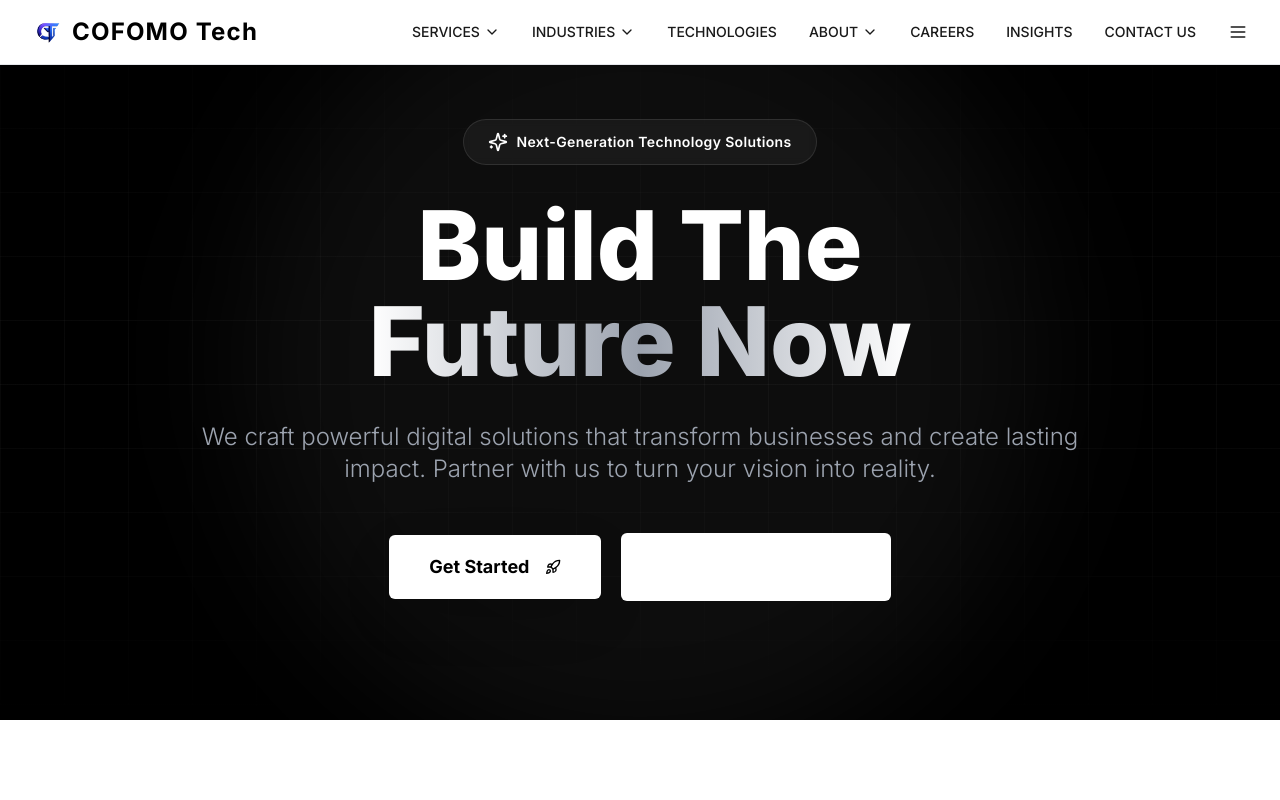
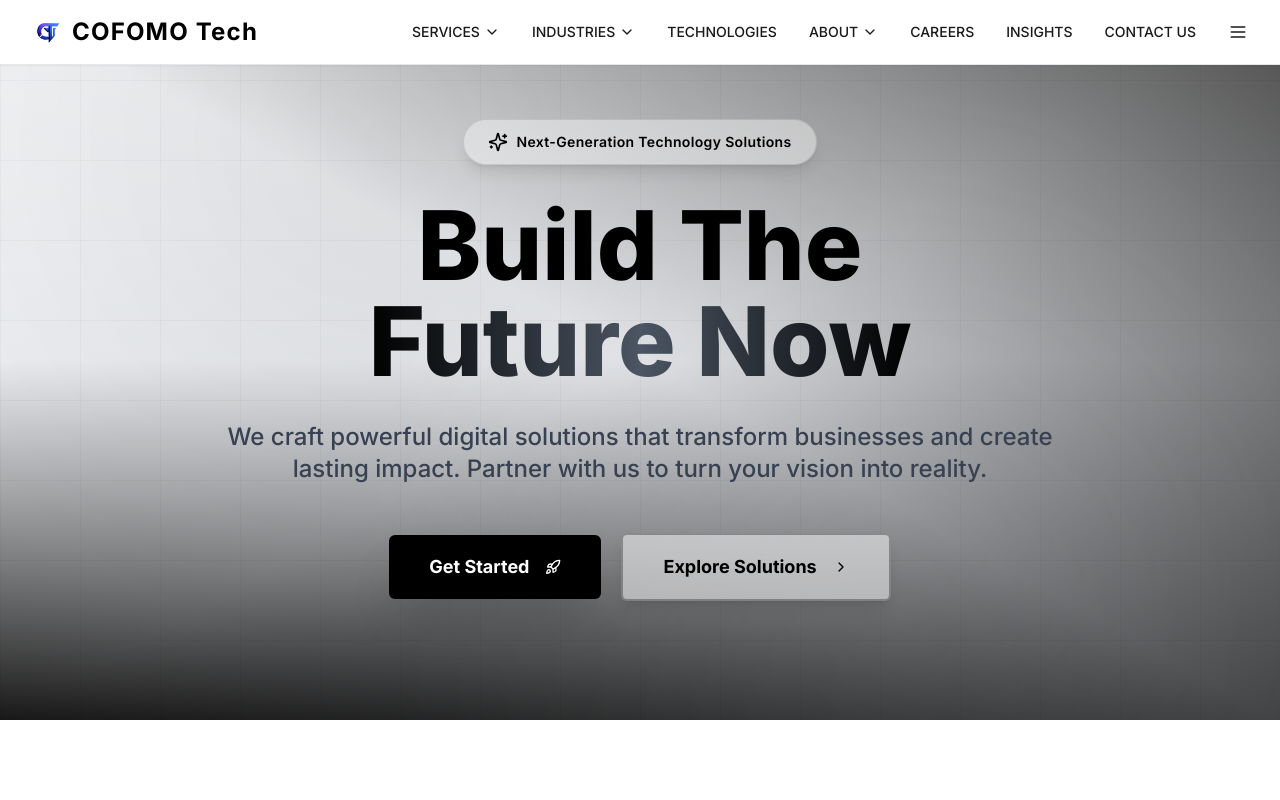
Before and after one commit to ramananagabandi/hyderabad-digital-showcase, a React (Vite) app: page / in a window 1280 px wide. Shown: the top 800 px of the page. Built offline with nearby package versions, Linux system fonts and the light colour scheme.

Commit message:
Update hero section theme

```diff
--- a/src/pages/Index.tsx
+++ b/src/pages/Index.tsx
@@ -42,42 +42,48 @@ const Index = () => {
   return (
     <div className="min-h-screen overflow-hidden bg-background">
       {/* Hero Section */}
-      <section className="relative min-h-[90vh] flex items-center justify-center bg-black overflow-hidden">
-        {/* Animated grid background */}
-        <div className="absolute inset-0 bg-[linear-gradient(to_right,#80808012_1px,transparent_1px),linear-gradient(to_bottom,#80808012_1px,transparent_1px)] bg-[size:64px_64px]"></div>
-        <div className="absolute inset-0 bg-gradient-to-b from-black via-transparent to-black"></div>
+      <section className="relative min-h-[90vh] flex items-center justify-center overflow-hidden bg-gradient-to-br from-white via-gray-100 to-black">
+        {/* Animated gradient overlay */}
+        <div className="absolute inset-0 bg-gradient-to-b from-white/80 via-gray-200/50 to-black/90"></div>
+        <div className="absolute inset-0 bg-gradient-to-tr from-transparent via-gray-300/30 to-black/70"></div>
 
-        {/* Spotlight effect */}
-        <div className="absolute top-1/2 left-1/2 -translate-x-1/2 -translate-y-1/2 w-[800px] h-[800px] bg-white/5 rounded-full blur-3xl"></div>
+        {/* Geometric patterns */}
+        <div className="absolute inset-0 opacity-20">
+          <div className="absolute top-0 left-0 w-full h-full bg-[radial-gradient(circle_at_30%_20%,rgba(0,0,0,0.3)_0%,transparent_50%)]"></div>
+          <div className="absolute bottom-0 right-0 w-full h-full bg-[radial-gradient(circle_at_70%_80%,rgba(255,255,255,0.3)_0%,transparent_50%)]"></div>
+        </div>
+
+        {/* Grid overlay */}
+        <div className="absolute inset-0 bg-[linear-gradient(to_right,#00000008_1px,transparent_1px),linear-gradient(to_bottom,#00000008_1px,transparent_1px)] bg-[size:80px_80px]"></div>
 
         <div className="relative max-w-7xl mx-auto px-4 sm:px-6 lg:px-8 py-20 text-center z-10">
-          <div className="inline-flex items-center gap-2 px-6 py-3 rounded-full bg-white/5 backdrop-blur-sm border border-white/10 mb-8 animate-fade-in">
-            <Sparkles className="w-5 h-5 text-white" />
-            <span className="text-sm font-semibold text-white tracking-wide">Next-Generation Technology Solutions</span>
+          <div className="inline-flex items-center gap-2 px-6 py-3 rounded-full bg-white/40 backdrop-blur-md border border-black/10 mb-8 animate-fade-in shadow-lg">
+            <Sparkles className="w-5 h-5 text-black" />
+            <span className="text-sm font-semibold text-black tracking-wide">Next-Generation Technology Solutions</span>
           </div>
 
-          <h1 className="text-6xl md:text-8xl font-black text-white mb-8 leading-tight animate-slide-up">
-            Build The
+          <h1 className="text-6xl md:text-8xl font-black mb-8 leading-tight animate-slide-up">
+            <span className="text-black">Build The</span>
             <br />
-            <span className="text-transparent bg-clip-text bg-gradient-to-r from-white via-gray-400 to-white">
+            <span className="text-transparent bg-clip-text bg-gradient-to-r from-black via-gray-600 to-black">
               Future Now
             </span>
           </h1>
 
-          <p className="text-xl md:text-2xl text-gray-400 mb-12 max-w-4xl mx-auto leading-relaxed animate-slide-up font-light">
+          <p className="text-xl md:text-2xl text-gray-700 mb-12 max-w-4xl mx-auto leading-relaxed animate-slide-up font-medium">
             We craft powerful digital solutions that transform businesses and create lasting impact.
             Partner with us to turn your vision into reality.
           </p>
 
           <div className="flex flex-col sm:flex-row gap-5 justify-center items-center animate-fade-in">
             <Link to="/contact">
-              <Button size="lg" className="bg-white text-black hover:bg-gray-100 shadow-elegant transition-all duration-500 hover:scale-105 px-10 py-8 text-lg font-bold group">
+              <Button size="lg" className="bg-black text-white hover:bg-gray-800 shadow-xl hover:shadow-2xl transition-all duration-500 hover:scale-105 px-10 py-8 text-lg font-bold group">
                 Get Started
                 <Rocket className="ml-2 w-6 h-6 group-hover:translate-x-1 transition-transform" />
               </Button>
             </Link>
             <Link to="/services">
-              <Button size="lg" variant="outline" className="border-2 border-white/20 text-white hover:bg-white hover:text-black backdrop-blur-sm transition-all duration-500 hover:scale-105 px-10 py-8 text-lg font-bold">
+              <Button size="lg" variant="outline" className="border-2 border-black/30 text-black bg-white/50 hover:bg-black hover:text-white backdrop-blur-md transition-all duration-500 hover:scale-105 px-10 py-8 text-lg font-bold shadow-lg">
                 Explore Solutions
                 <ChevronRight className="ml-2 w-6 h-6" />
               </Button>
```
